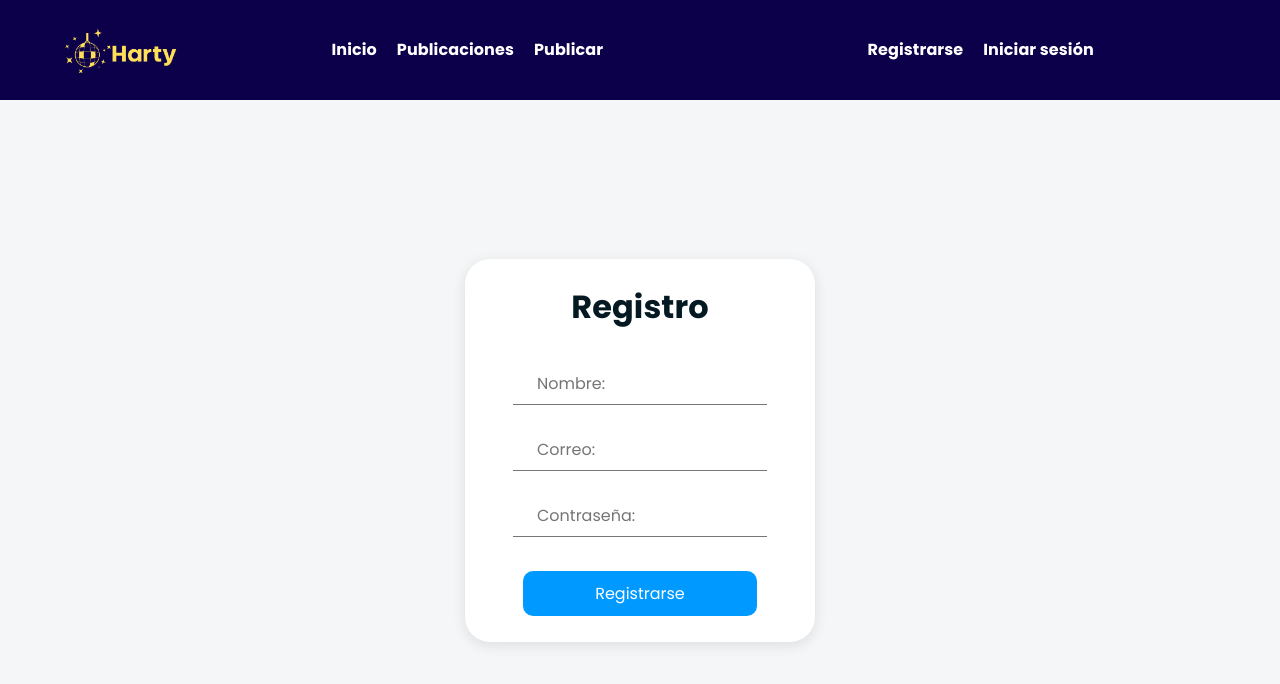
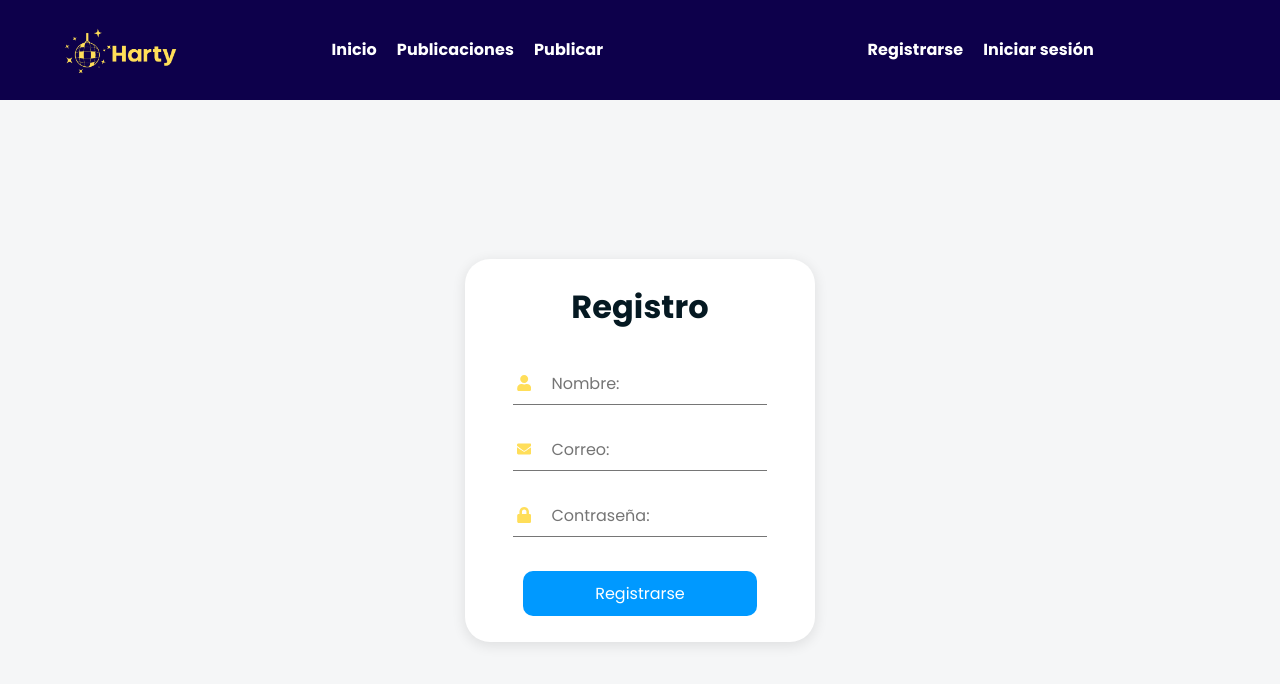
Before and after one commit to ManuelDeAlba/harty, a React (Vite) app: page /registrarse in a window 1280 px wide. Shown: the top 684 px of the page. Built offline with nearby package versions, Linux system fonts and the light colour scheme; no server answers; the database is empty.

Commit message:
Correccion de estilos en input y botones

```diff
--- a/src/index.css
+++ b/src/index.css
@@ -647,6 +647,7 @@ html:has(.modal){ overflow: hidden; }
   font-size: 2rem;
   cursor: pointer;
   color: red;
+  -webkit-tap-highlight-color: transparent;
 }
 .calificacion{
   display: flex;
@@ -660,6 +661,7 @@ html:has(.modal){ overflow: hidden; }
   font-size: 2rem;
   cursor: pointer;
   user-select: none;
+  -webkit-tap-highlight-color: transparent;
 }
 .calificacion__estrella:has(~ .calificacion__estrella:hover),
 .calificacion__estrella:hover{
@@ -708,6 +710,7 @@ html:has(.modal){ overflow: hidden; }
   color: var(--color-primario);
 }
 .form__campo{
+  width: 100%;
   background: transparent;
   padding: .5rem 1rem;
   color: #000;
```
